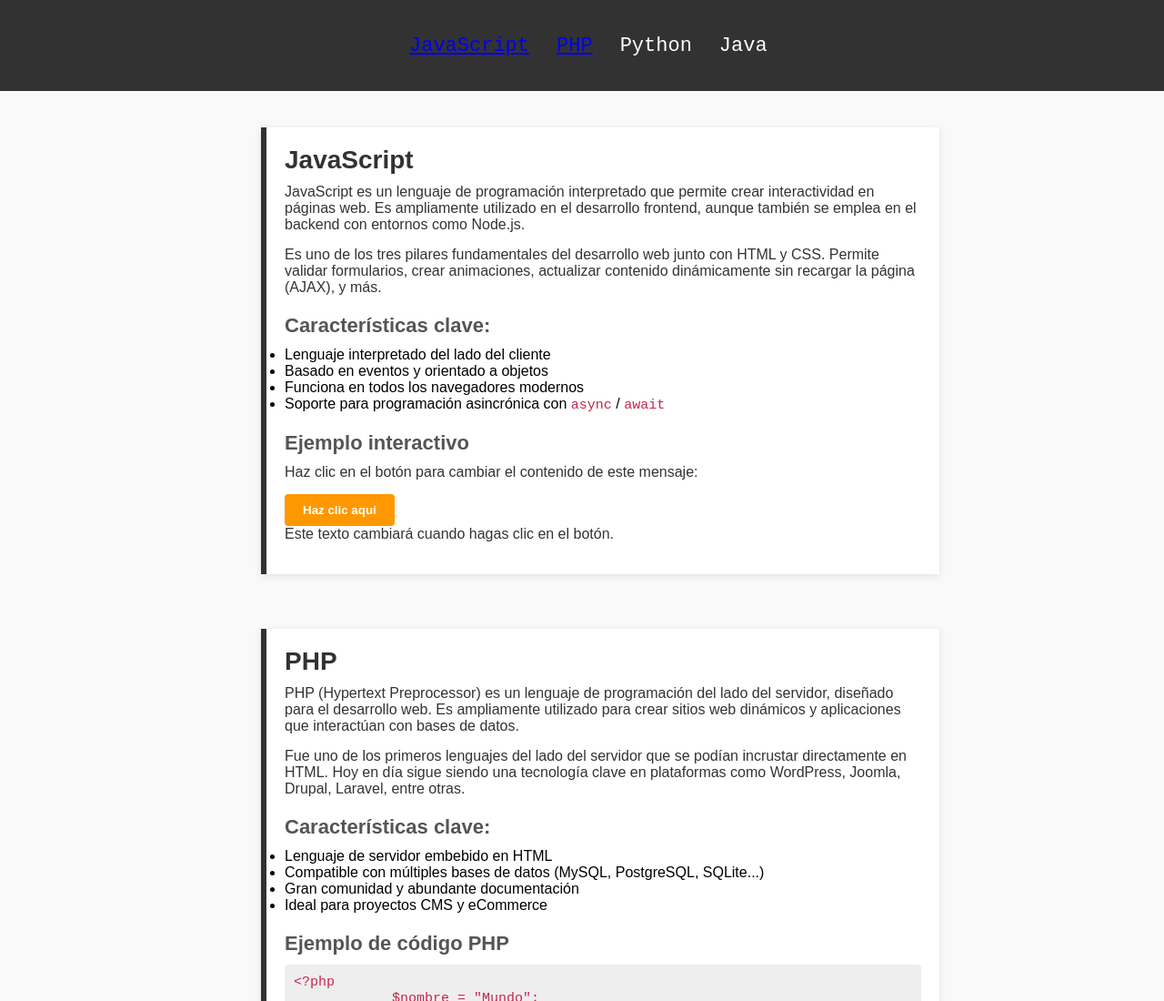
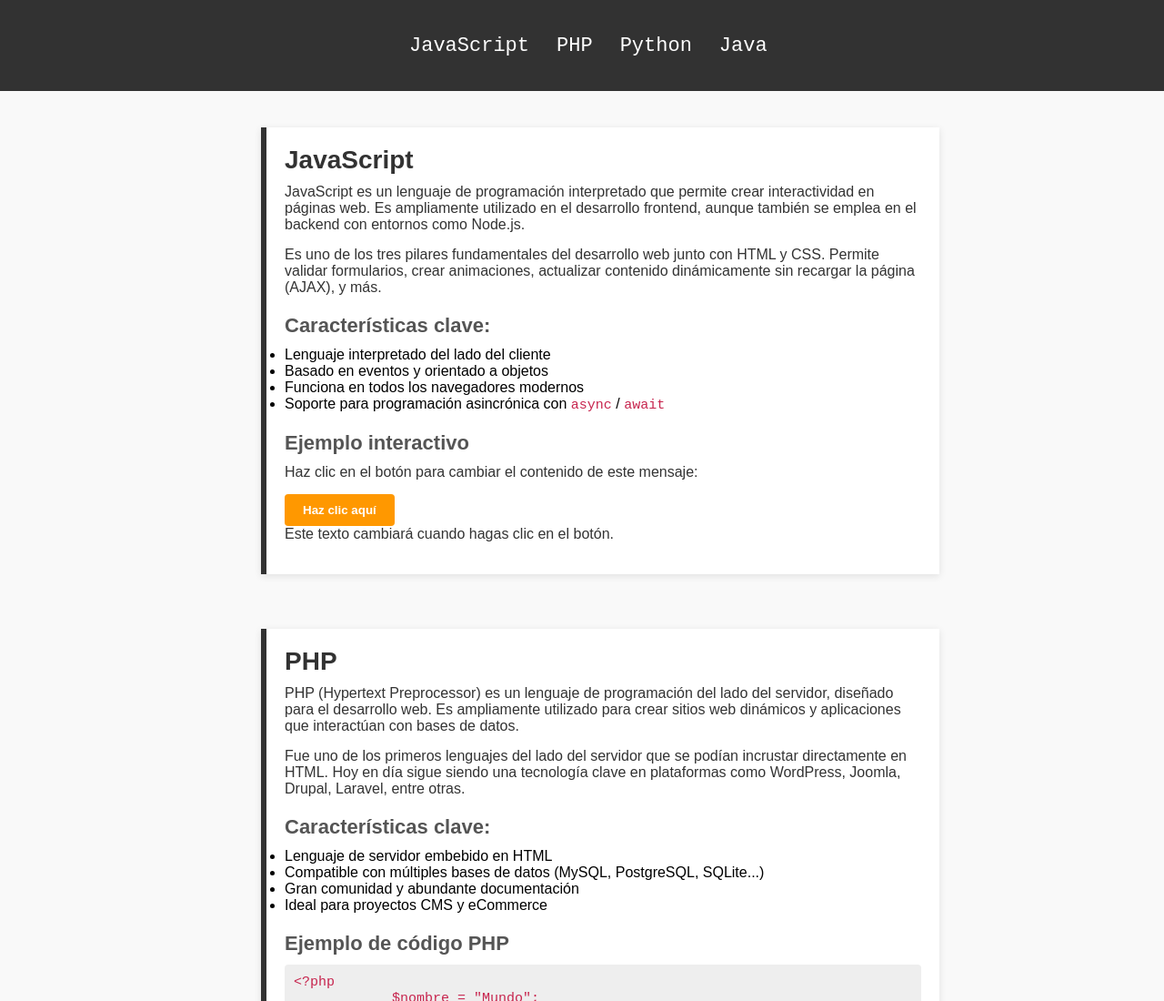
Before and after one commit to juhanpl/Practica_Colaborativa, a plain HTML site: page Blog_Colaborativo/index.html in a window 1280 px wide. Shown: the top 1100 px of the page at 91% size. Drawn offline with Linux system fonts and the light colour scheme.

```diff
--- a/Blog_Colaborativo/index.html
+++ b/Blog_Colaborativo/index.html
@@ -13,8 +13,8 @@
     <header>
         <nav>
             <ul>
-                <li><a href="#javascript">JavaScript</a></li>
-                <li><a href="#php">PHP</a></li>
+                <li>JavaScript</li>
+                <li>PHP</li>
                 <li>Python</li>
                 <li>Java</li>
             </ul>
```
